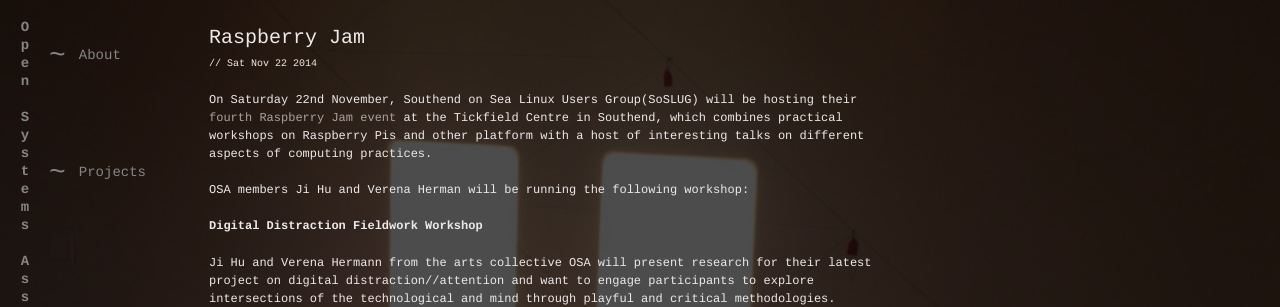
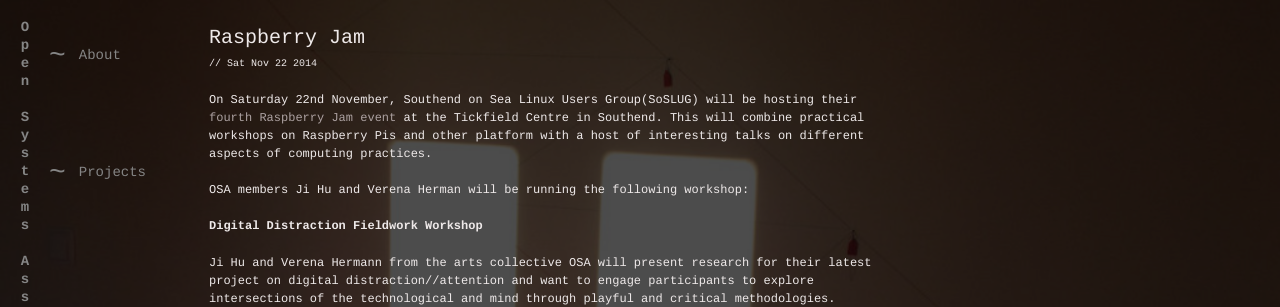
Before and after one commit to opensystemsassociation/opensystemsassociation.github.com, a Jekyll site: the page built from _posts/news/2014-11-22-workshops-raspberryjam.md, in a window 1280 px wide. Shown: the top 307 px of the page. Built offline with Jekyll 4.4.1, drawn with Linux system fonts in a browser that asks for light colours; nearby versions of some CDN libraries.

Commit message:
trying again

```diff
--- a/_posts/news/2014-11-22-workshops-raspberryjam.md
+++ b/_posts/news/2014-11-22-workshops-raspberryjam.md
@@ -6,7 +6,7 @@
 tags: [event]
 ---
 
-On Saturday 22nd November, Southend on Sea Linux Users Group(SoSLUG) will be hosting their [fourth Raspberry Jam event](http://www.eventbrite.com/e/southend-raspberry-jam-4-tickets-13564528871?aff=efbevent) at the Tickfield Centre in Southend, which combines practical workshops on Raspberry Pis and other platform with a host of interesting talks on different aspects of computing practices.
+On Saturday 22nd November, Southend on Sea Linux Users Group(SoSLUG) will be hosting their [fourth Raspberry Jam event](http://www.eventbrite.com/e/southend-raspberry-jam-4-tickets-13564528871?aff=efbevent) at the Tickfield Centre in Southend. This will combine practical workshops on Raspberry Pis and other platform with a host of interesting talks on different aspects of computing practices.
 
 OSA members Ji Hu and Verena Herman will be running the following workshop:
 
```
